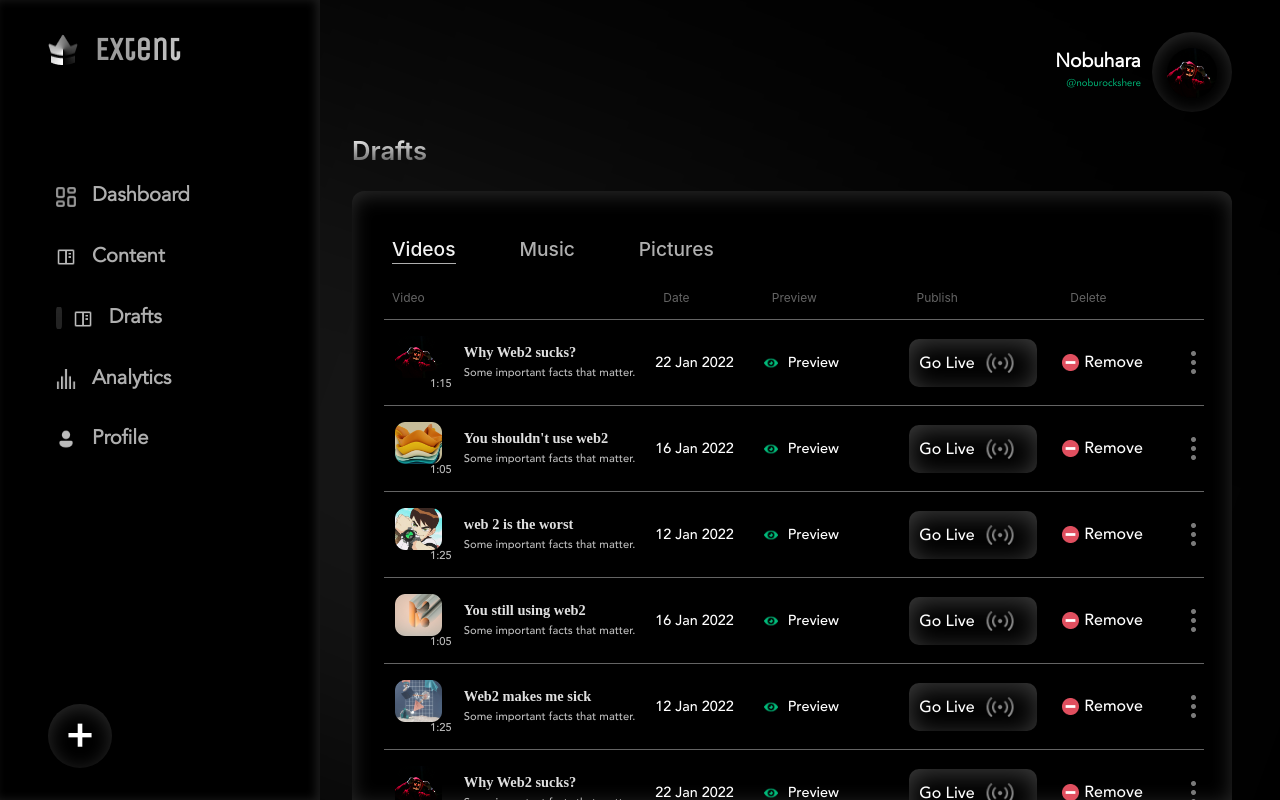
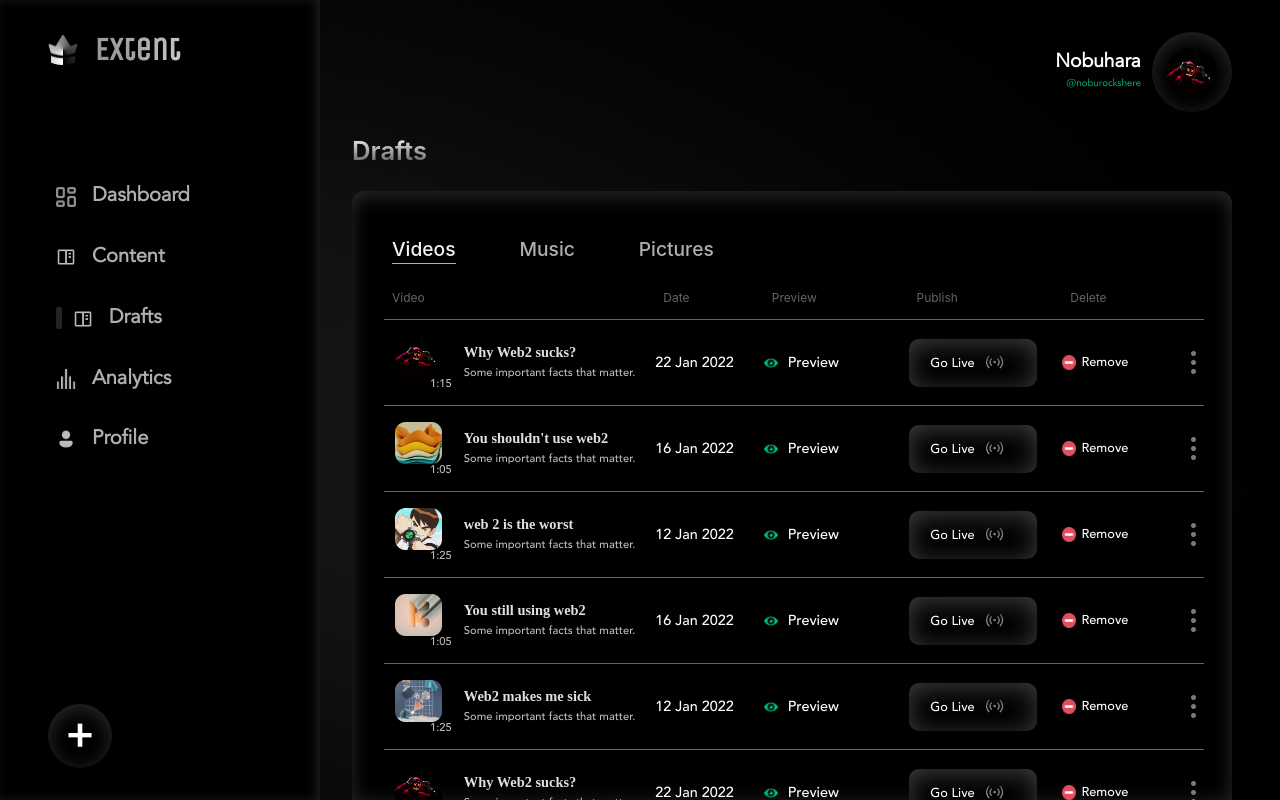
Before and after one commit to Extent-Org/Extent-Frontend, a React (Create React App) app: page /creator/draft in a window 1280 px wide. Built offline with nearby package versions, Linux system fonts and the light colour scheme; a web font is replaced by a local one.

Commit message:
Fix: Font size of publish and delete + publish icon size

```diff
--- a/src/components/CreatorPage/Main/MainComponents/TableDraft.scss
+++ b/src/components/CreatorPage/Main/MainComponents/TableDraft.scss
@@ -159,7 +159,7 @@
                 width: 8rem;
                 height: 3rem;
                 font-family: "AvenirMedium";
-                font-size: 1rem;
+                font-size: 0.8rem;
                 font-weight: 500;
                 line-height: 0.5rem;
                 border: none;
@@ -168,8 +168,9 @@
                 color: #fff;
 
                 & img {
+                    width: 2.5rem;
                     padding-left: 10px;
-                    padding-top: 8px;
+                    padding-top: 6px;
                 }
             }
 
@@ -178,7 +179,7 @@
         &-remove {
             @include center__element;
             font-family: "AvenirMedium";
-            font-size: 1rem;
+            font-size: 0.8rem;
             font-weight: 500;
             line-height: 0.7rem;
             justify-content: space-between;
@@ -190,6 +191,7 @@
                 justify-content: flex-start;
 
                 & img {
+                    width: 1.2rem;
                     padding-right: 5px;
                 }
 
```
